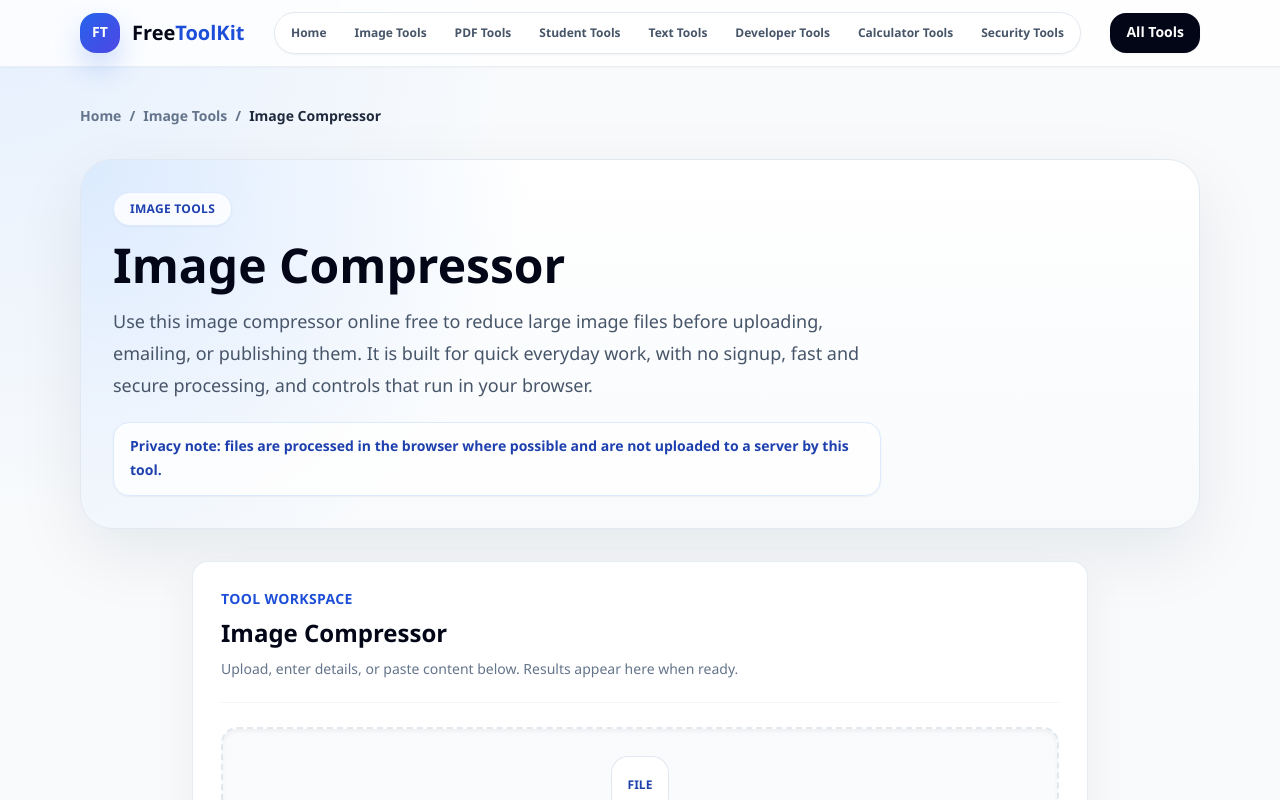
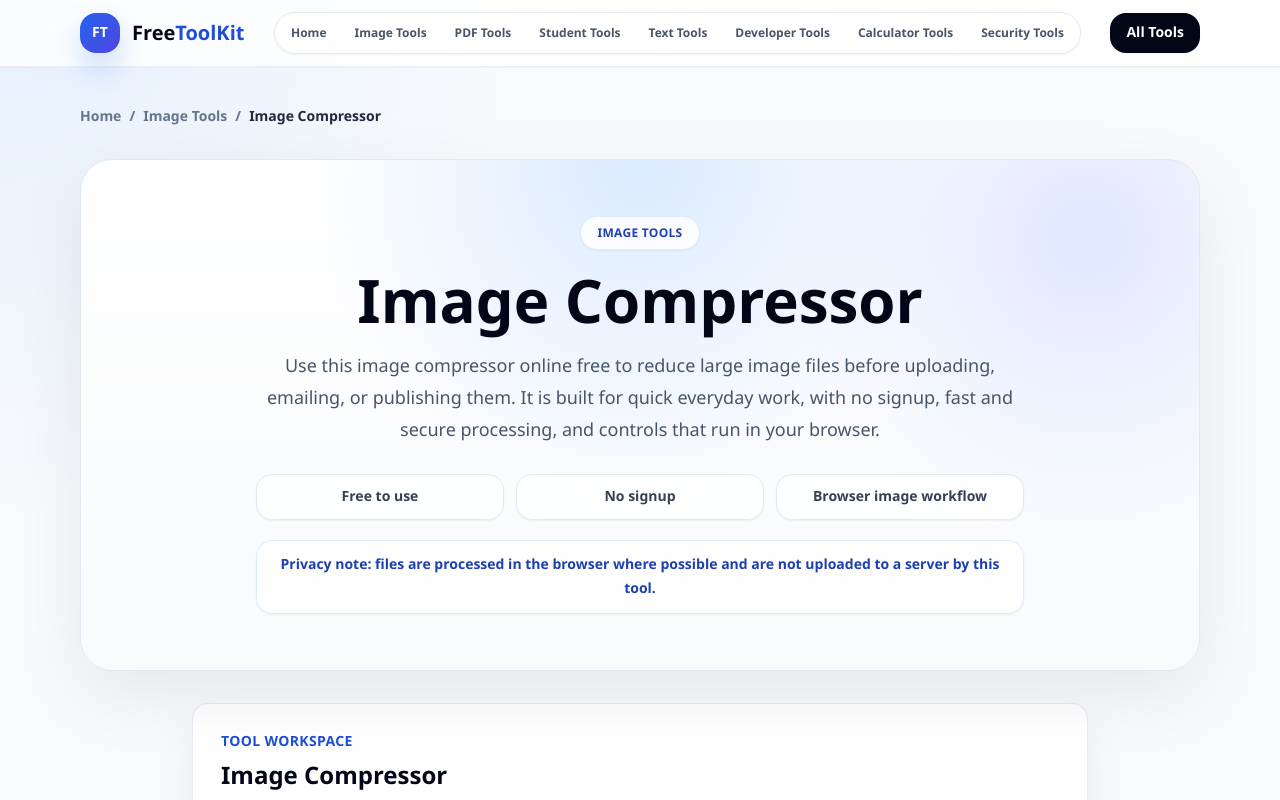
Before and after one commit to KushGam/freetoolkit, a Next.js app: page /image-compressor in a window 1280 px wide. Shown: the top 800 px of the page. Built offline with nearby package versions, Linux system fonts and the light colour scheme.

Commit message:
Polish tool page hero layout

```diff
--- a/components/ToolLayout.tsx
+++ b/components/ToolLayout.tsx
@@ -7,6 +7,21 @@ import { categoryRoutes, getRelatedTools, type Tool } from "@/data/tools";
 import { ToolRunner } from "@/components/ToolRunner";
 
 export function ToolLayout({ tool }: { tool: Tool }) {
+  const categoryShort =
+    tool.category === "Image Tools"
+      ? "Browser image workflow"
+      : tool.category === "PDF Tools"
+        ? "Private PDF workspace"
+        : tool.category === "Student Tools"
+          ? "Study and grade helper"
+          : tool.category === "Developer Tools"
+            ? "Developer utility"
+            : tool.category === "Security Tools"
+              ? "Security helper"
+              : tool.category === "Calculator Tools"
+                ? "Fast calculator"
+                : "Text cleanup tool";
+
   const categoryCopy =
     tool.category === "Image Tools"
       ? "Image tools are most useful when they make routine publishing tasks faster without asking you to install heavy software. Use the preview and file size details to decide whether the output is suitable before you upload it to a website, application form, content management system, or classroom portal."
@@ -27,13 +42,21 @@ export function ToolLayout({ tool }: { tool: Tool }) {
         <span>/</span>
         <span className="text-slate-800">{tool.title}</span>
       </nav>
-      <section className="mt-8 rounded-[2rem] border border-slate-200 bg-[radial-gradient(circle_at_top_left,#dbeafe,transparent_38%),linear-gradient(180deg,#ffffff,#f8fafc)] p-6 shadow-[0_24px_70px_rgba(15,23,42,0.08)] sm:p-8">
-        <div>
-          <p className="w-fit rounded-full border border-brand-100 bg-white/80 px-4 py-2 text-xs font-black uppercase tracking-wide text-brand-700 shadow-sm">{tool.category}</p>
-          <h1 className="mt-4 max-w-4xl text-4xl font-black tracking-normal text-slate-950 sm:text-5xl">{tool.title}</h1>
-          <p className="mt-4 max-w-3xl text-lg leading-8 text-slate-600">{tool.intro}</p>
+      <section className="relative mt-8 overflow-hidden rounded-[2rem] border border-slate-200 bg-[radial-gradient(circle_at_50%_0%,#dbeafe,transparent_44%),radial-gradient(circle_at_90%_15%,#e0e7ff,transparent_28%),linear-gradient(180deg,#ffffff,#f8fafc)] px-5 py-10 text-center shadow-[0_24px_70px_rgba(15,23,42,0.08)] sm:px-8 sm:py-12 lg:px-14 lg:py-14">
+        <div className="pointer-events-none absolute inset-x-8 top-0 h-px bg-gradient-to-r from-transparent via-brand-200 to-transparent" />
+        <div className="mx-auto max-w-4xl">
+          <p className="mx-auto w-fit rounded-full border border-brand-100 bg-white/85 px-4 py-2 text-xs font-black uppercase tracking-wide text-brand-700 shadow-sm">{tool.category}</p>
+          <h1 className="mx-auto mt-5 max-w-4xl text-4xl font-black leading-[1.05] tracking-normal text-slate-950 sm:text-5xl lg:text-6xl">{tool.title}</h1>
+          <p className="mx-auto mt-5 max-w-3xl text-base leading-7 text-slate-600 sm:text-lg sm:leading-8">{tool.intro}</p>
+          <div className="mx-auto mt-7 grid max-w-3xl gap-3 sm:grid-cols-3">
+            {["Free to use", "No signup", categoryShort].map((item) => (
+              <div key={item} className="rounded-2xl border border-slate-200 bg-white/80 px-4 py-3 text-sm font-black text-slate-700 shadow-sm backdrop-blur">
+                {item}
+              </div>
+            ))}
+          </div>
           {(tool.category === "Image Tools" || tool.category === "PDF Tools") ? (
-            <p className="mt-5 max-w-3xl rounded-2xl border border-brand-100 bg-white/80 px-4 py-3 text-sm font-bold leading-6 text-brand-700 shadow-sm">
+            <p className="mx-auto mt-5 max-w-3xl rounded-2xl border border-brand-100 bg-white/80 px-4 py-3 text-sm font-bold leading-6 text-brand-700 shadow-sm">
               Privacy note: files are processed in the browser where possible and are not uploaded to a server by this tool.
             </p>
           ) : null}
```
